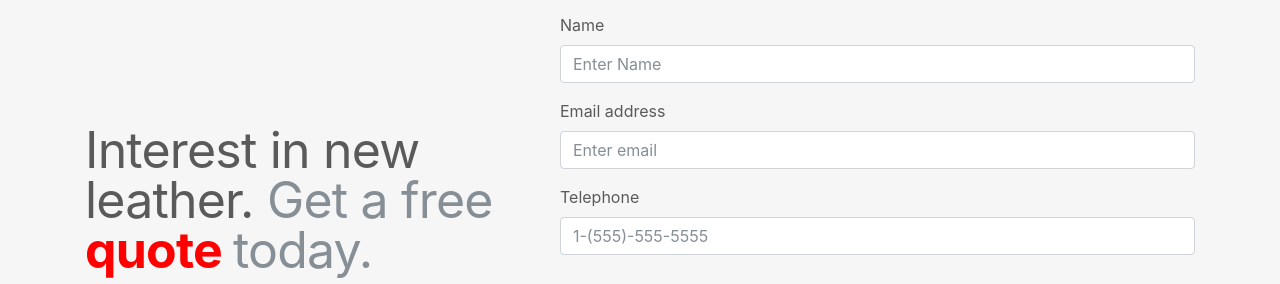
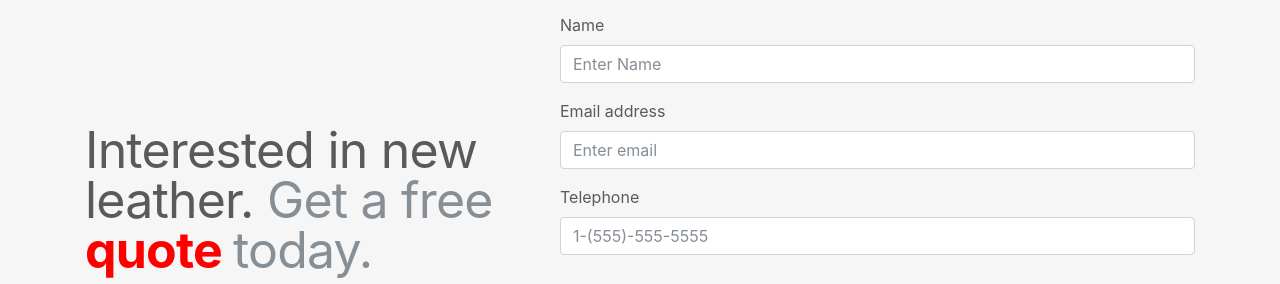
Before and after one commit to snowghost24/SouthernLeatherAndTrim, a website: page index.html in a window 1280 px wide. Shown: the part 1320-1604 px from the top of the page. Drawn offline with nearby package versions, Linux system fonts and the light colour scheme; some packages are replaced by stand-ins of ours.

Commit message:
edit it intersting

```diff
--- a/index.html
+++ b/index.html
@@ -170,7 +170,7 @@
 
 			<div id="quote-div" class="row featurette">
 				<div id="topLeft" class="col-md-5">
-					<h2 class="featurette-heading">Interest in new leather.
+					<h2 class="featurette-heading">Interested in new leather.
 						<span class="text-muted">Get a free</span>
 						<span id="red-quote">
 							<b> quote </b>
```
